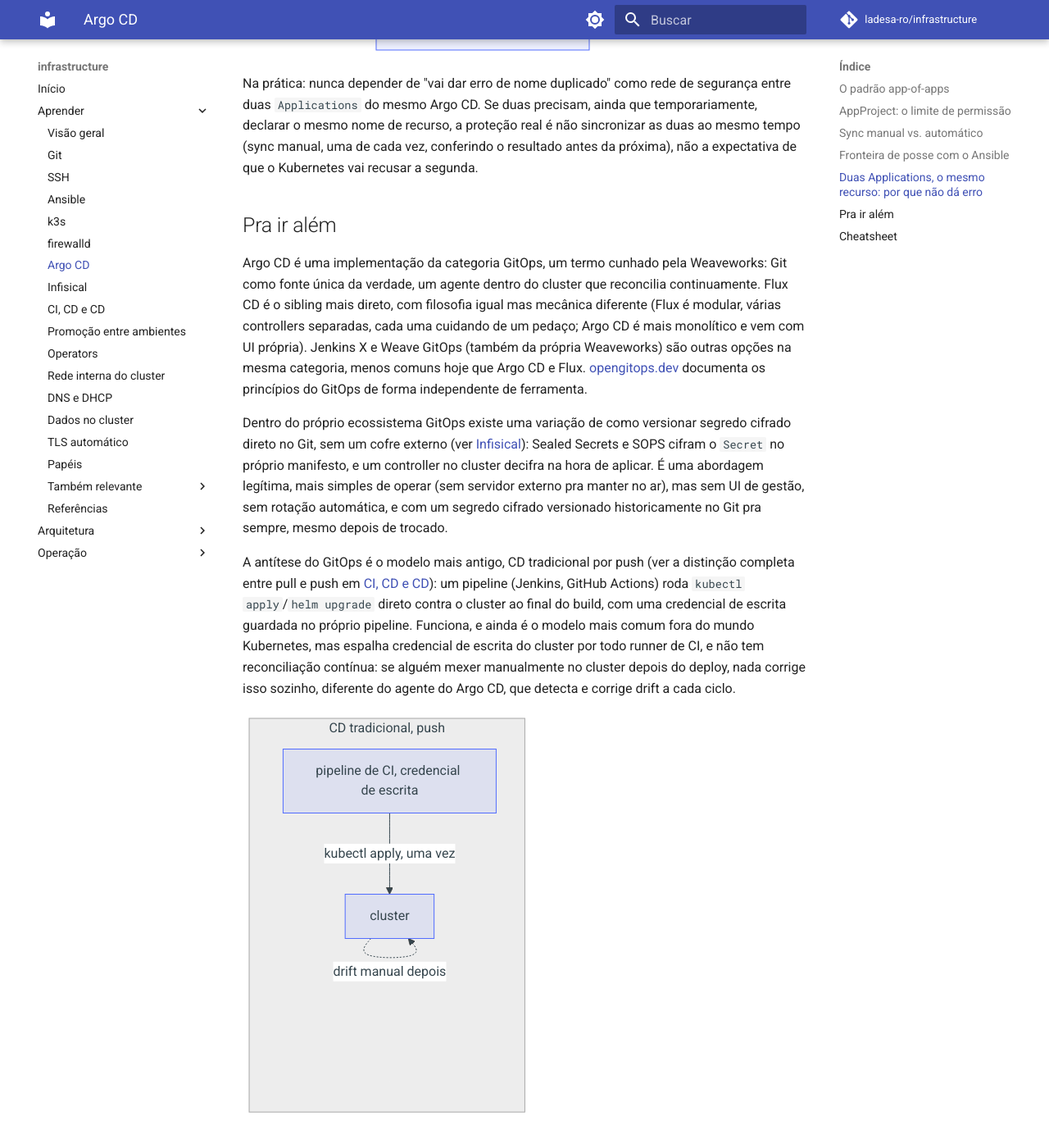
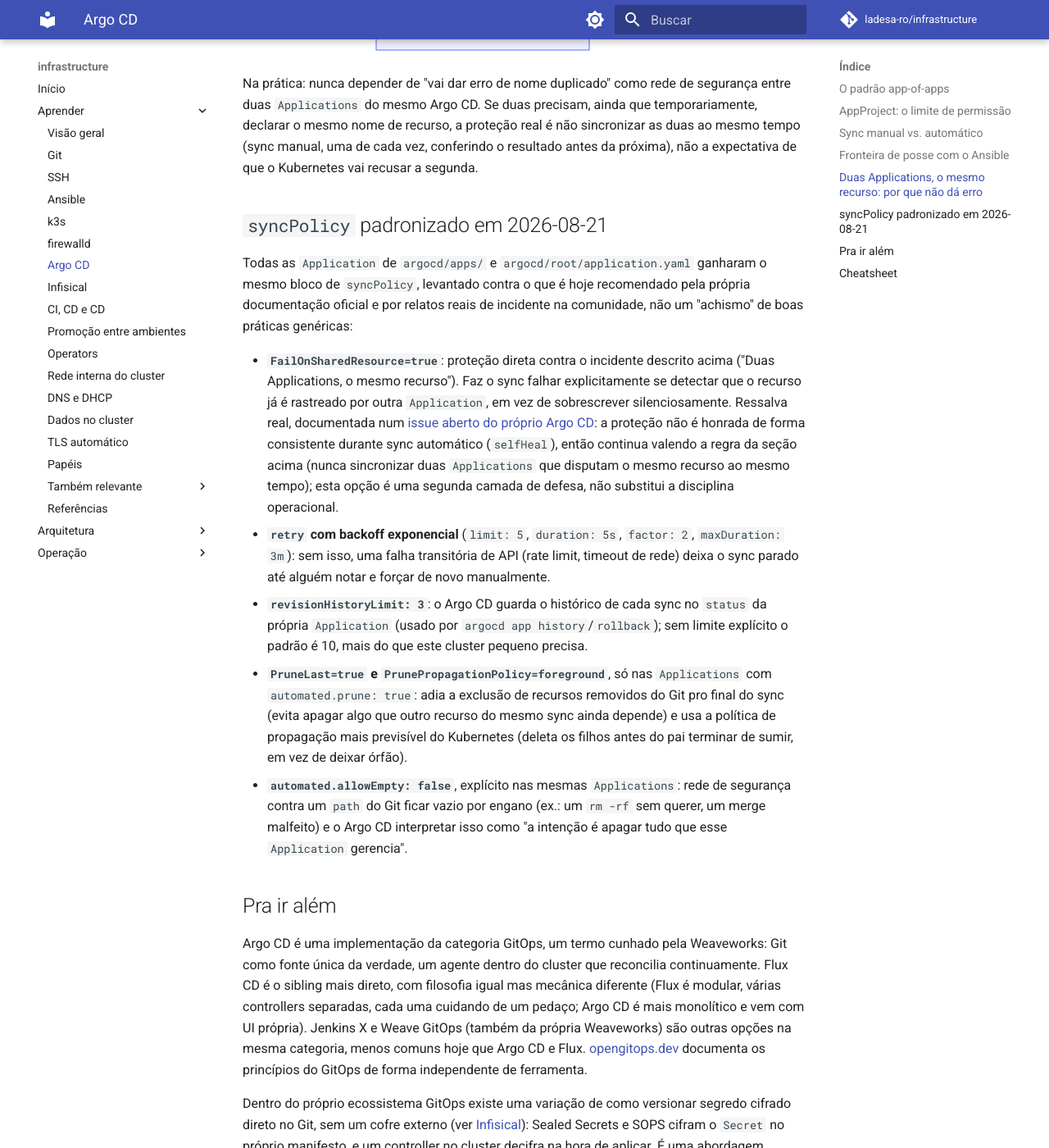
Before and after one commit to ladesa-ro/infrastructure, an MkDocs documentation site: the page built from docs/aprender/argocd.md, in a window 1280 px wide and 1400 px high, scrolled down 3768 px. Shown: the whole window at 82% size. Built offline with MkDocs 1.6.1 and Material for MkDocs 9.7.7, drawn with Linux system fonts in a browser that asks for light colours; comment, search, counter and statistics services are not loaded.

Commit message:
feat(argocd): harden syncPolicy across all Applications

```diff
--- a/docs/aprender/argocd.md
+++ b/docs/aprender/argocd.md
@@ -74,6 +74,16 @@ flowchart TD
 
 Na prática: nunca depender de "vai dar erro de nome duplicado" como rede de segurança entre duas `Applications` do mesmo Argo CD. Se duas precisam, ainda que temporariamente, declarar o mesmo nome de recurso, a proteção real é não sincronizar as duas ao mesmo tempo (sync manual, uma de cada vez, conferindo o resultado antes da próxima), não a expectativa de que o Kubernetes vai recusar a segunda.
 
+## `syncPolicy` padronizado em 2026-08-21
+
+Todas as `Application` de `argocd/apps/` e `argocd/root/application.yaml` ganharam o mesmo bloco de `syncPolicy`, levantado contra o que é hoje recomendado pela própria documentação oficial e por relatos reais de incidente na comunidade, não um "achismo" de boas práticas genéricas:
+
+- **`FailOnSharedResource=true`**: proteção direta contra o incidente descrito acima ("Duas Applications, o mesmo recurso"). Faz o sync falhar explicitamente se detectar que o recurso já é rastreado por outra `Application`, em vez de sobrescrever silenciosamente. Ressalva real, documentada num [issue aberto do próprio Argo CD](https://github.com/argoproj/argo-cd/issues/18166): a proteção não é honrada de forma consistente durante sync automático (`selfHeal`), então continua valendo a regra da seção acima (nunca sincronizar duas `Applications` que disputam o mesmo recurso ao mesmo tempo); esta opção é uma segunda camada de defesa, não substitui a disciplina operacional.
+- **`retry` com backoff exponencial** (`limit: 5`, `duration: 5s`, `factor: 2`, `maxDuration: 3m`): sem isso, uma falha transitória de API (rate limit, timeout de rede) deixa o sync parado até alguém notar e forçar de novo manualmente.
+- **`revisionHistoryLimit: 3`**: o Argo CD guarda o histórico de cada sync no `status` da própria `Application` (usado por `argocd app history`/`rollback`); sem limite explícito o padrão é 10, mais do que este cluster pequeno precisa.
+- **`PruneLast=true` e `PrunePropagationPolicy=foreground`**, só nas `Applications` com `automated.prune: true`: adia a exclusão de recursos removidos do Git pro final do sync (evita apagar algo que outro recurso do mesmo sync ainda depende) e usa a política de propagação mais previsível do Kubernetes (deleta os filhos antes do pai terminar de sumir, em vez de deixar órfão).
+- **`automated.allowEmpty: false`**, explícito nas mesmas `Applications`: rede de segurança contra um `path` do Git ficar vazio por engano (ex.: um `rm -rf` sem querer, um merge malfeito) e o Argo CD interpretar isso como "a intenção é apagar tudo que esse `Application` gerencia".
+
 ## Pra ir além
 
 Argo CD é uma implementação da categoria GitOps, um termo cunhado pela Weaveworks: Git como fonte única da verdade, um agente dentro do cluster que reconcilia continuamente. Flux CD é o sibling mais direto, com filosofia igual mas mecânica diferente (Flux é modular, várias controllers separadas, cada uma cuidando de um pedaço; Argo CD é mais monolítico e vem com UI própria). Jenkins X e Weave GitOps (também da própria Weaveworks) são outras opções na mesma categoria, menos comuns hoje que Argo CD e Flux. [opengitops.dev](https://opengitops.dev) documenta os princípios do GitOps de forma independente de ferramenta.
```
Also changed, not shown: 15 other files.
